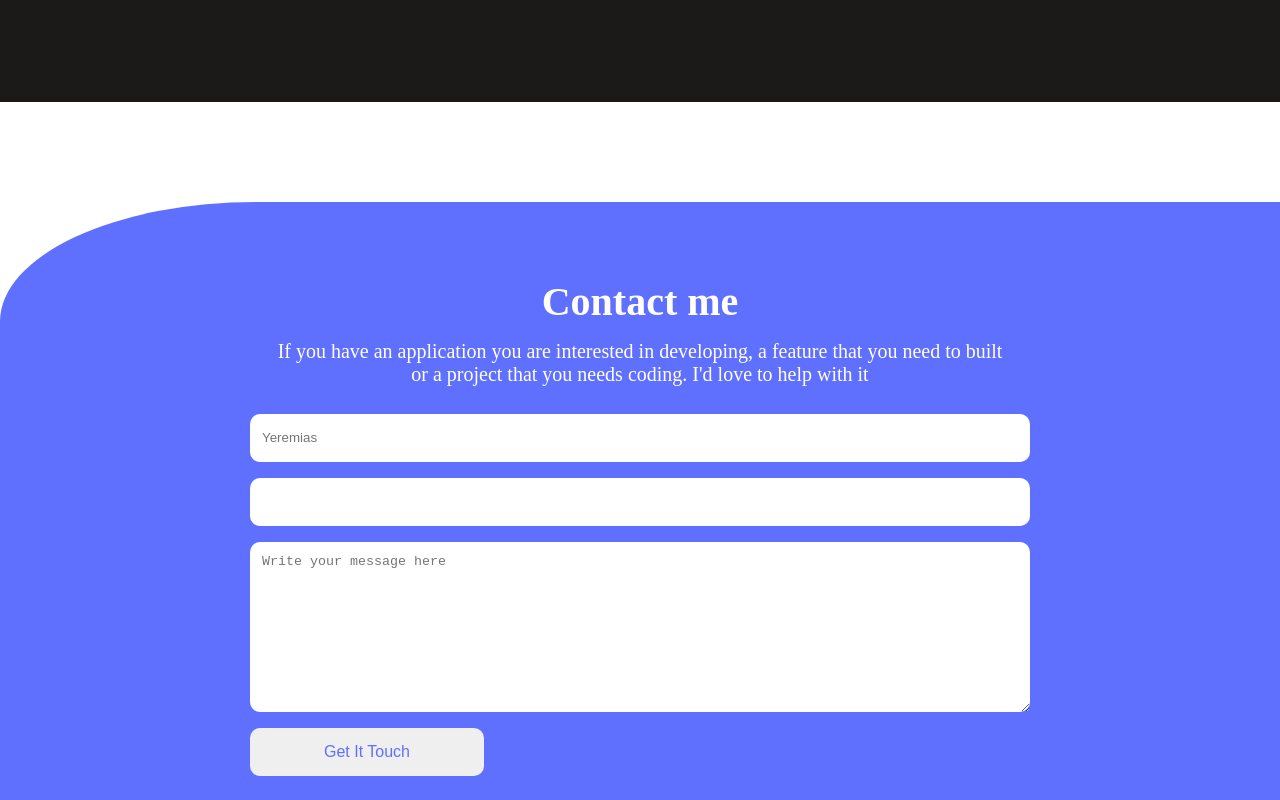
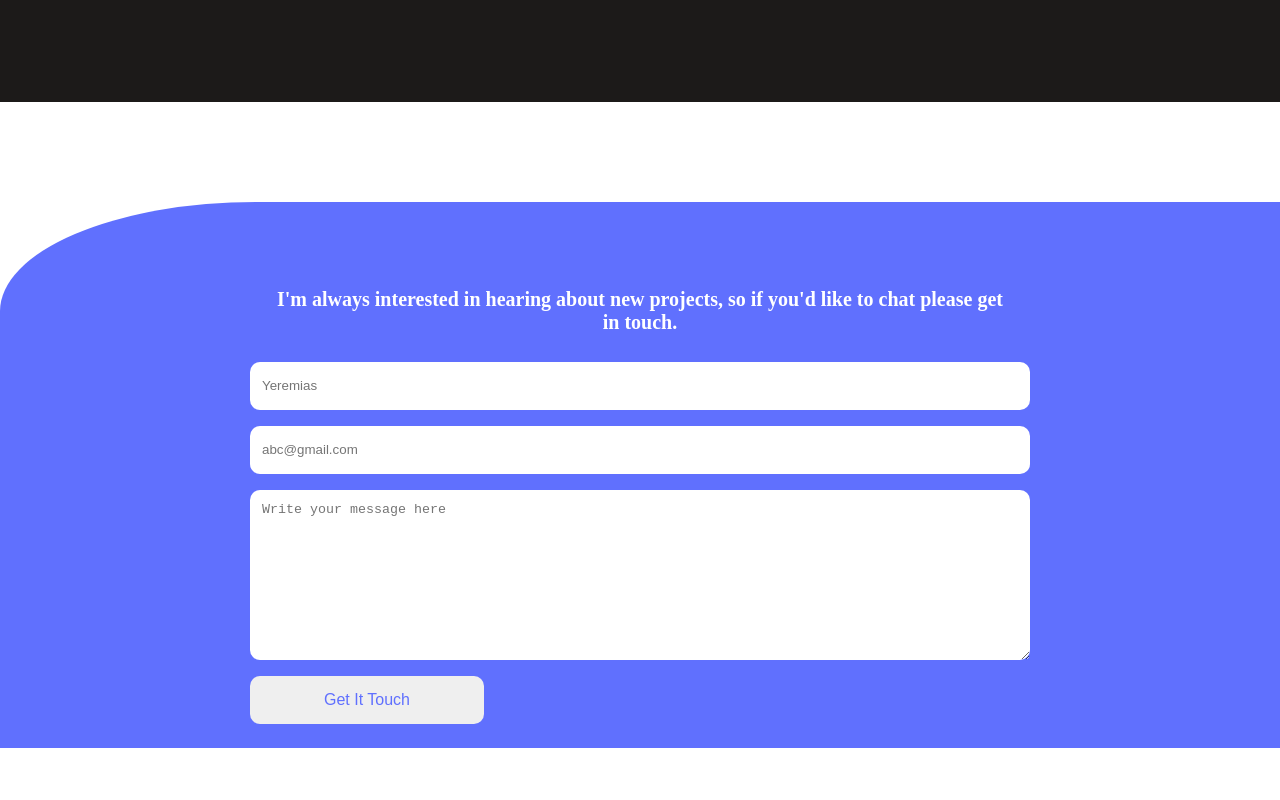
Before and after one commit to Div685/cr-contact-form, a website: page index.html in a window 1280 px wide. Shown: the part 6645-7445 px from the top of the page. After the commit the page ends 7393 px from the top, so only its background shows below. Drawn offline with Linux system fonts and the light colour scheme.

Commit message:
Update text content as per new design

```diff
--- a/index.html
+++ b/index.html
@@ -292,17 +292,14 @@
       <div class="contact-form">
         <section class="contact-form-section">
           <div class="contact-form-description">
-            <h2>Contact me</h2>
-            <p class="contact-me-text">
-              If you have an application you are interested in developing,
-              a feature that you need to built or a project that you needs coding.
-              I'd love to help with it
-            </p>
+            <h3 class="contact-me-text">
+              I'm always interested in hearing about new projects, so if you'd like to chat please get in touch.
+            </h3>
           </div>
           <div class="contact-form-inputs">
             <form action="https://formspree.io/f/mqknydla" method="POST">
               <input type="text" required maxlength="30" name="name" id="txtName" placeholder="Yeremias" />
-              <input type="email" name="email" id="txtEmail" required />
+              <input type="email" name="email" id="txtEmail" required placeholder="abc@gmail.com" />
               <textarea name="details" id="txtDetails" maxlength="500" placeholder="Write your message here" ></textarea>
               <button type="submit">Get It Touch</button>
             </form>
```
